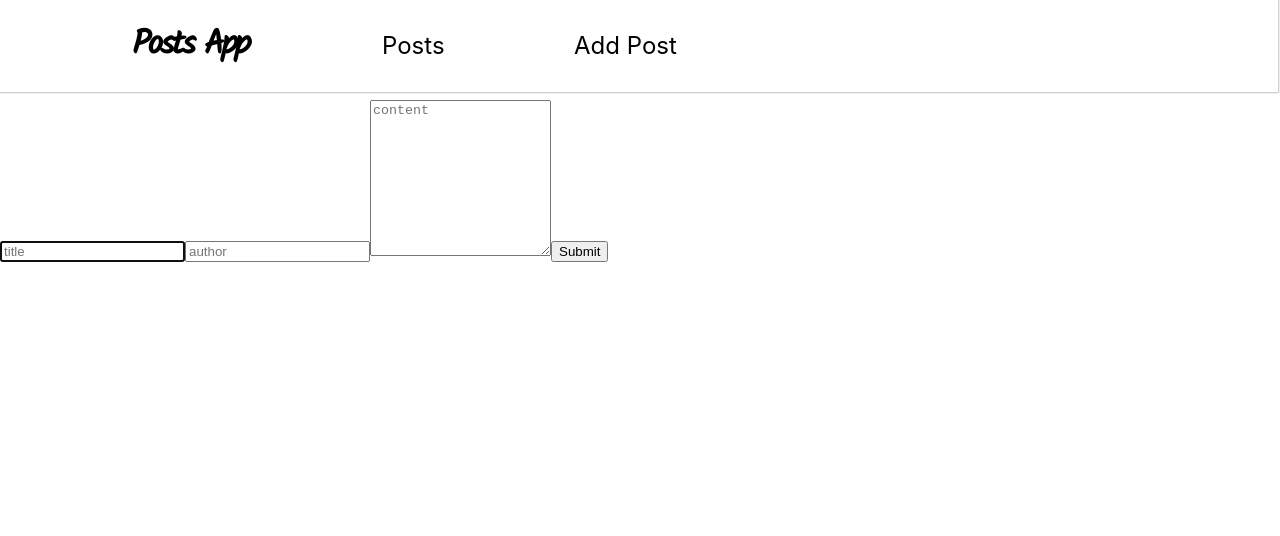
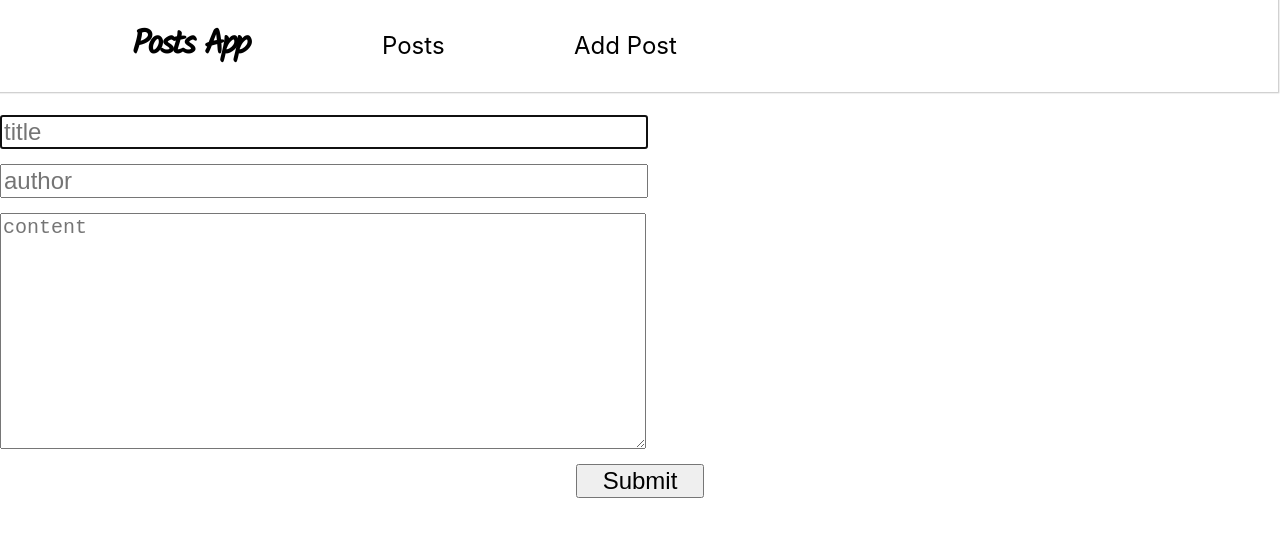
Before and after one commit to MakerMacAttack/blog-app, a React (Create React App) app in the folder client/: page /add-post in a window 1280 px wide. Shown: the top 536 px of the page. Built offline with nearby package versions, Linux system fonts and the light colour scheme.

Commit message:
PostCreate CSS complete. Added div around form

```diff
--- a/client/src/screens/PostCreate/PostCreate.css
+++ b/client/src/screens/PostCreate/PostCreate.css
@@ -0,0 +1,24 @@
+.formContainer {
+  display: flex;
+  justify-content: center;
+}
+
+.create-form {
+  display: flex;
+  flex-direction: column;
+  justify-content: space-between;
+  margin-top: 100px;
+}
+
+input, textarea {
+  width: 50vw;
+  font-size: x-large;
+  margin-top: 15px;
+}
+
+.submit-button {
+  margin: 0 auto;
+  width: 10vw;
+  margin-top: 15px;
+  font-size: x-large;
+}
--- a/client/src/screens/PostCreate/postcreate.jsx
+++ b/client/src/screens/PostCreate/postcreate.jsx
@@ -30,6 +30,7 @@ const PostCreate = (props) => {
     return <Redirect to={`/posts`} />;
   }
   return (
+    <div className="formContainer">
     <form className="create-form" onSubmit={handleSubmit}>
       <input
         className="input-title"
@@ -61,6 +62,7 @@ const PostCreate = (props) => {
         Submit
       </button>
     </form>
+    </div>
   );
 };
 
```
